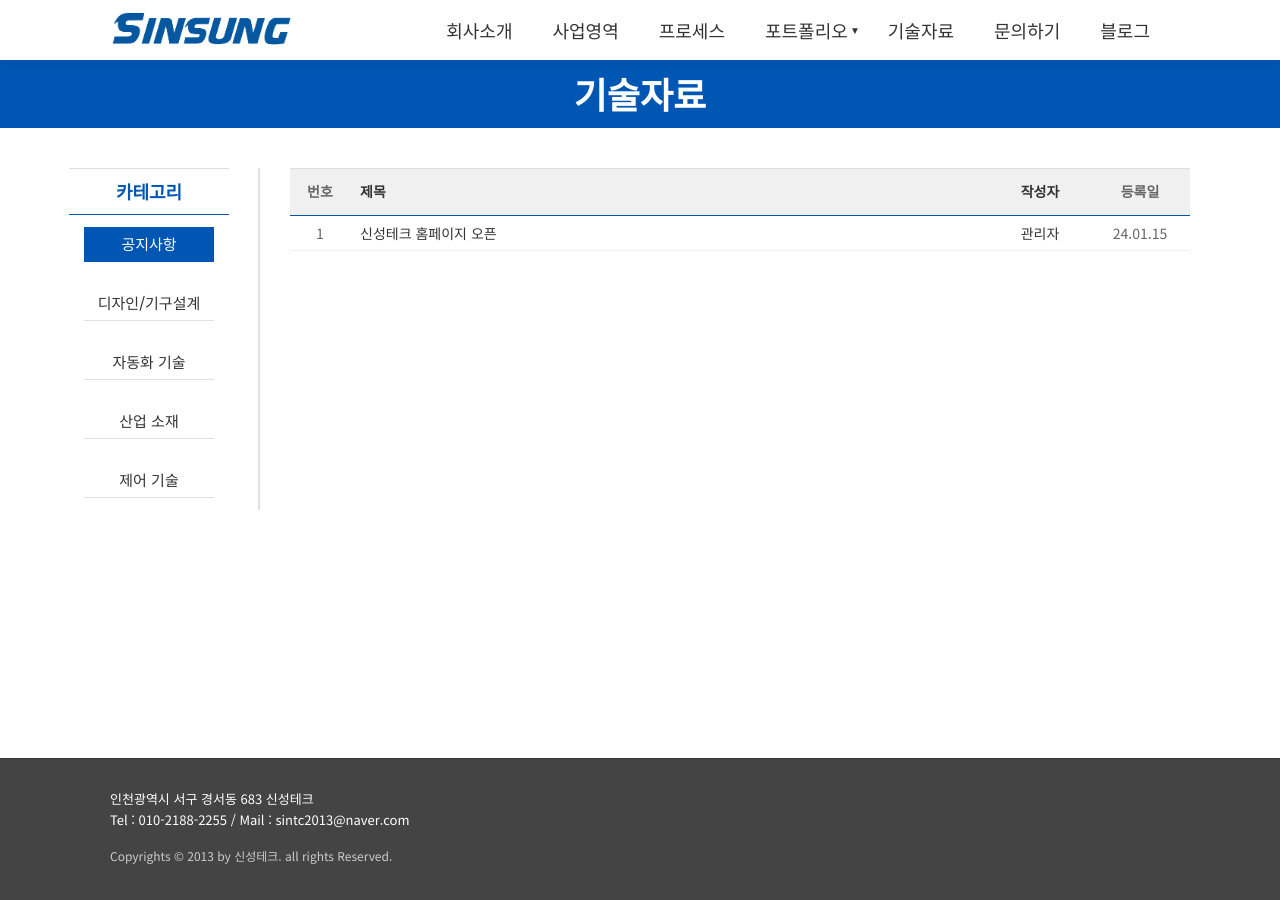
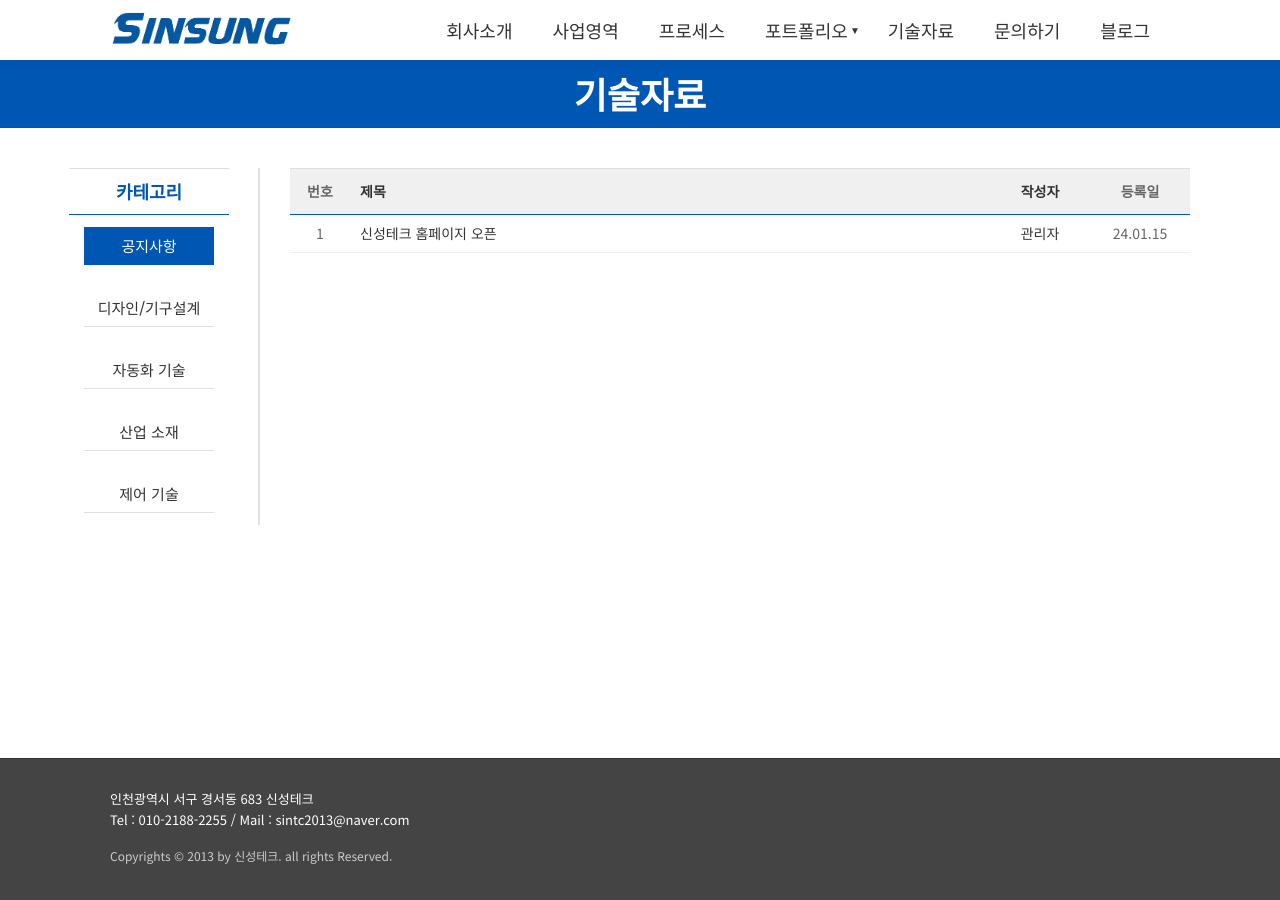
Before and after one commit to desert32-hash/Sintc2013, a Jekyll site: the page built from tech.html, in a window 1280 px wide. Built offline with Jekyll 4.4.1, drawn with Linux system fonts in a browser that asks for light colours.

Commit message:
Add files via upload

```diff
--- a/tech.html
+++ b/tech.html
@@ -111,10 +111,8 @@ permalink: /tech.html
             border-bottom: 1px solid #e0e0e0;
             width: 100%;
             box-sizing: border-box;
-            height: 35px;
-            /* 높이 35px로 일원화 */
-            line-height: 34px;
-            /* 테두리 제외 텍스트 중앙 */
+            height: 38px;
+            line-height: 37px;
         }
 
         .category-tab a:hover,
@@ -148,8 +146,9 @@ permalink: /tech.html
         .post-table {
             width: 900px;
             table-layout: fixed;
-            border-collapse: collapse !important;
-            /* 다시 collapse로 전환하여 정확한 측정 보장 */
+            border-collapse: separate !important;
+            /* separate가 픽셀 계산에 더 정확함 */
+            border-spacing: 0;
             margin: 0;
             padding: 0;
         }
@@ -167,19 +166,17 @@ permalink: /tech.html
             vertical-align: middle;
             box-sizing: border-box;
             height: 47px;
-            /* 1px(top) + 45px + 1px(bottom) = 47px */
             border-top: 1px solid #ddd;
             border-bottom: 1px solid #0056b3;
         }
 
         .post-table td {
             padding: 0 10px;
-            height: 35px !important;
-            /* 높이 35px로 일원화 */
+            height: 38px !important;
             border-bottom: 1px solid #eee;
             font-size: 14px;
             vertical-align: middle;
-            line-height: 34px;
+            line-height: 37px;
             box-sizing: border-box;
             overflow: hidden;
         }
```
